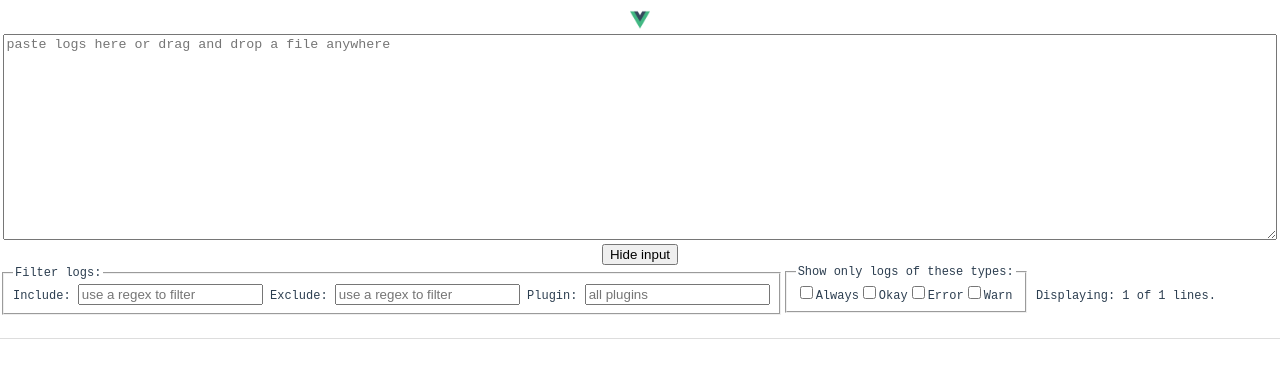
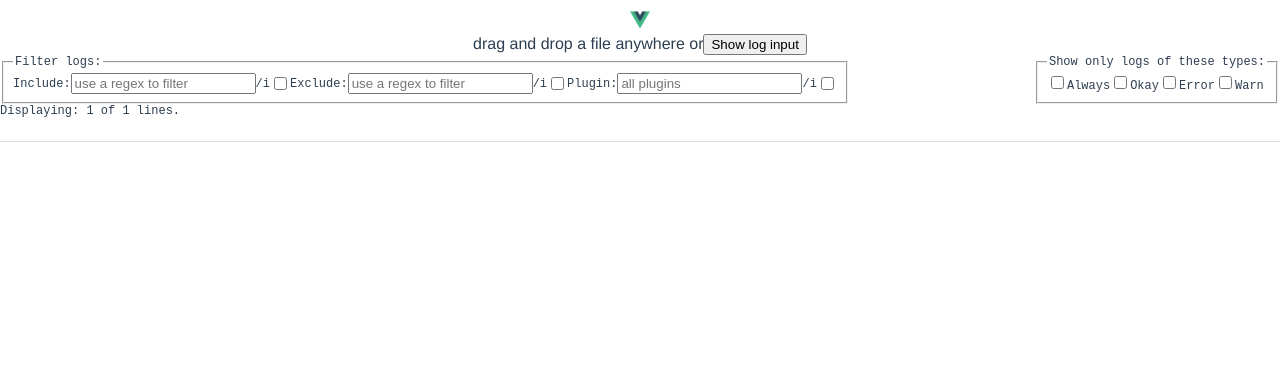
Before and after one commit to lucascaro/log_tool, a Vue app: page / in a window 1280 px wide. Shown: the top 378 px of the page. Built offline with nearby package versions, Linux system fonts and the light colour scheme.

Commit message:
Ux changes

```diff
--- a/src/components/LogDisplay.vue
+++ b/src/components/LogDisplay.vue
@@ -1,10 +1,33 @@
 <template>
   <div class="log-display" :style="dynamicStyle">
+    <div class="filter-row">
       <fieldset>
         <legend>Filter logs:</legend>
-        Include: <input :value="include" @change="updateInclude" placeholder="use a regex to filter" />
-        Exclude: <input :value="exclude" @change="updateExclude" placeholder="use a regex to filter" />
-        Plugin: <input v-model.lazy="pluginMatch" placeholder="all plugins" />
+          <div class="filter-group">
+            <label for="includeFilter">Include:</label>
+            <input id="includeFilter" :value="include" @change="updateInclude" placeholder="use a regex to filter" />
+            <div class="filter-case">
+              <label for="includeCaseless">/i</label>
+              <input type="checkbox" id="includeCaseless" v-model="includeCaseless">
+            </div>
+          </div>
+          <div class="filter-group">
+            <label for="excludeFilter">Exclude:</label>
+            <input id="excludeFilter" :value="exclude" @change="updateExclude" placeholder="use a regex to filter" />
+            <div class="filter-case">
+              <label for="excludeCaseless">/i</label>
+              <input type="checkbox" id="excludeCaseless" v-model="excludeCaseless">
+            </div>
+          </div>
+          <div class="filter-group">
+            <label for="pluginFilter">Plugin:</label>
+            <input id="pluginFilter" v-model.lazy="pluginMatch" placeholder="all plugins" />
+            <div class="filter-case">
+              <label for="pluginCaseless">/i</label>
+              <input type="checkbox" id="pluginCaseless" v-model="pluginCaseless">
+            </div>
+          </div>
+
       </fieldset>
       <fieldset>
         <legend>Show only logs of these types:</legend>
@@ -17,7 +40,10 @@
         <input type="checkbox" id="warn" value="warn" v-model="checkedTypes">
         <label for="warn">Warn</label>
       </fieldset>
+    </div>
+    <div class="item-count">
       Displaying: {{lineCount}} of {{totalLines}} lines.
+    </div>
     <div class="log-items">
       <log-item-display v-for="item of logItems" :key="item.id" :item="item" />
     </div>
@@ -72,6 +98,30 @@
         set (types) {
           this.$store.commit('updateTypeFilters', {types})
         }
+      },
+      includeCaseless: {
+        get () {
+          return this.$store.state.includeCaseless
+        },
+        set (value) {
+          this.$store.commit('updateIncludeCaseless', {value})
+        }
+      },
+      excludeCaseless: {
+        get () {
+          return this.$store.state.excludeCaseless
+        },
+        set (value) {
+          this.$store.commit('updateExcludeCaseless', {value})
+        }
+      },
+      pluginCaseless: {
+        get () {
+          return this.$store.state.pluginCaseless
+        },
+        set (value) {
+          this.$store.commit('updatePluginCaseless', {value})
+        }
       }
     },
     methods: {
@@ -86,13 +136,27 @@
   }
 </script>
 
-<style lang="stylus" scoped>
+<style lang="stylus">
 .log-display {
   font-family: monospace;
   text-align: left;
+  .filter-row {
+    display: flex;
+    justify-content: space-between;
+  }
 
   fieldset {
     display: inline-block;
+    .filter-group {
+      display: inline-flex;
+      align-items: center;
+
+      .filter-case {
+        display: inline-flex;
+        align-items: center;
+
+      }
+    }
   }
 
   .log-items {
--- a/src/components/LogInput.vue
+++ b/src/components/LogInput.vue
@@ -7,6 +7,7 @@
       @change="updateLogSource"
       ></textarea>
     <button class="hide" v-show="shown" @click="hide()">Hide input</button>
+    <span v-show="!shown">drag and drop a file anywhere or</span>
     <button class="show" v-show="!shown" @click="show()">Show log input</button>
   </div>
 </template>
@@ -16,7 +17,7 @@
     name: 'log-input',
     data () {
       return {
-        shown: true,
+        shown: false,
         buttonShow: 'V',
         buttonHide: '^',
         src: this.$store.state.logSource
--- a/src/store.js
+++ b/src/store.js
@@ -7,8 +7,11 @@ const store = new Vuex.Store({
   state: {
     sourceLogs: '',
     filterInclude: '',
+    includeCaseless: false,
     filterExclude: '',
+    excludeCaseless: false,
     filterPlugin: '',
+    pluginCaseless: false,
     totalLines: 0,
     filterTypes: [],
     dragging: false,
@@ -49,9 +52,9 @@ const store = new Vuex.Store({
     },
     filteredLogs: (state, getters) => {
       console.time('filteredLogs')
-      const reInclude = new RegExp(state.filterInclude, 'i')
-      const reExclude = new RegExp(state.filterExclude, 'i')
-      const rePlugin = new RegExp(state.filterPlugin, 'i')
+      const reInclude = new RegExp(state.filterInclude, state.includeCaseless ? 'i' : '')
+      const reExclude = new RegExp(state.filterExclude, state.excludeCaseless ? 'i' : '')
+      const rePlugin = new RegExp(state.filterPlugin, state.pluginCaseless ? 'i' : '')
       const filtered = getters.parsedLogs.map(l => {
         const show = (state.filterTypes.length === 0 || state.filterTypes.includes(l.type)) &&
           (!state.filterPlugin || l.plugin.match(rePlugin)) &&
@@ -70,6 +73,15 @@ const store = new Vuex.Store({
     },
     updateInclude: (state, {include}) => {
       state.filterInclude = include
+    },
+    updateIncludeCaseless: (state, {value}) => {
+      state.includeCaseless = value
+    },
+    updateExcludeCaseless: (state, {value}) => {
+      state.excludeCaseless = value
+    },
+    updatePluginCaseless: (state, {value}) => {
+      state.pluginCaseless = value
     },
     updatePluginMatch: (state, {str}) => {
       state.filterPlugin = str
```
Lines whose indentation alone changed are shown as unchanged.
